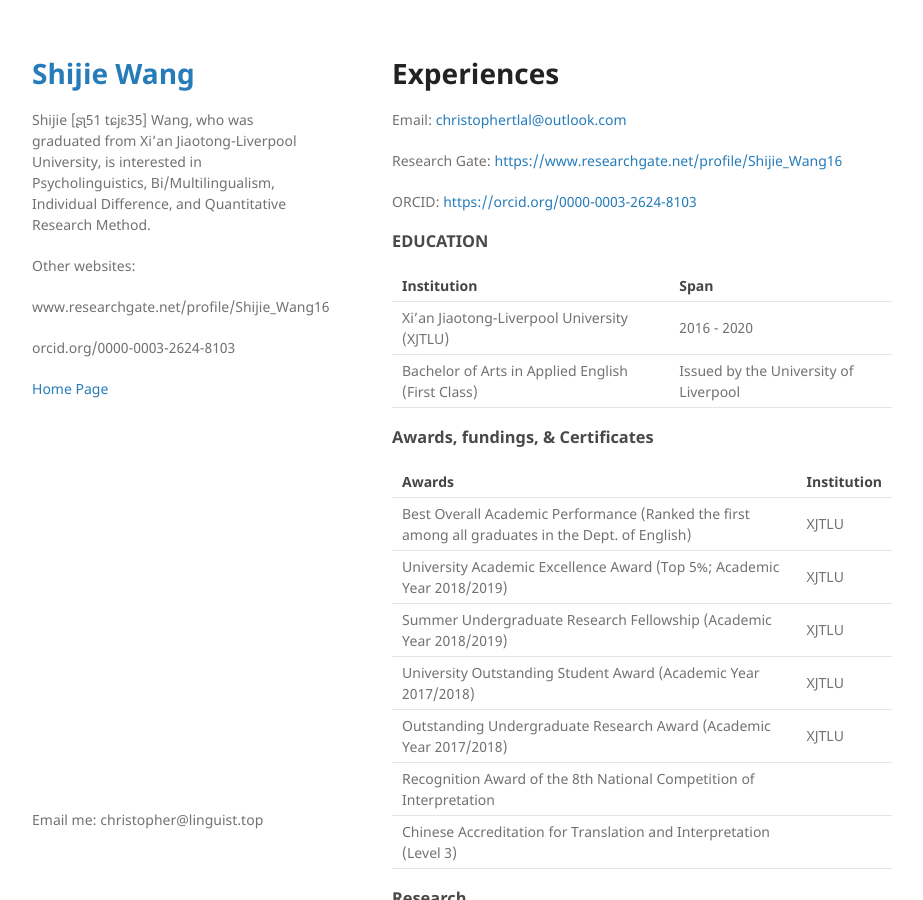
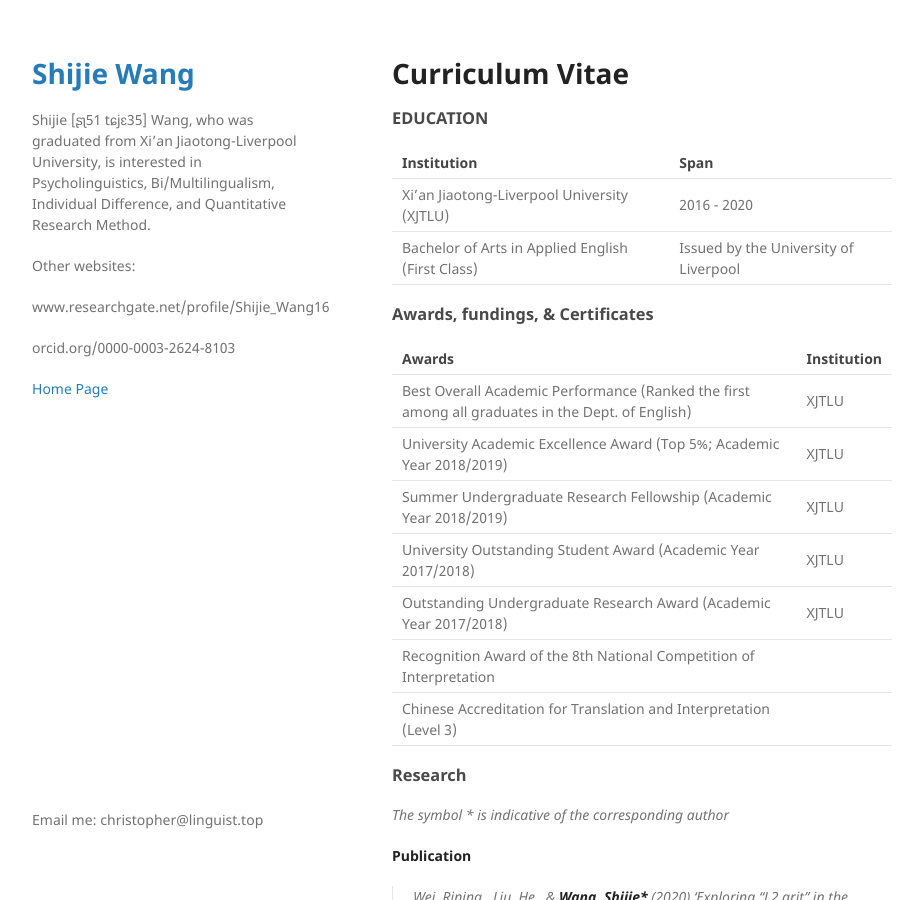
Before and after one commit to ChristopherTLAL/personal-blog, a Jekyll site: the page built from Shijie_CV/about.md, in a window 1280 px wide and 900 px high. Shown: the whole window, without its empty margins (178-1101 px from the left). Built offline with Jekyll 4.4.1, drawn with Linux system fonts in a browser that asks for light colours.

Commit message:
Update about.md

```diff
--- a/Shijie_CV/about.md
+++ b/Shijie_CV/about.md
@@ -1,15 +1,8 @@
 ---
 layout: post
-title: "Experiences"
+title: "Curriculum Vitae"
 permalink: /Shijie_CV/
 ---
-
-Email: <christophertlal@outlook.com>
-
-Research Gate: <https://www.researchgate.net/profile/Shijie_Wang16>
-
-ORCID: <https://orcid.org/0000-0003-2624-8103>
-
 ### EDUCATION
 
 |Institution|Span|
```
